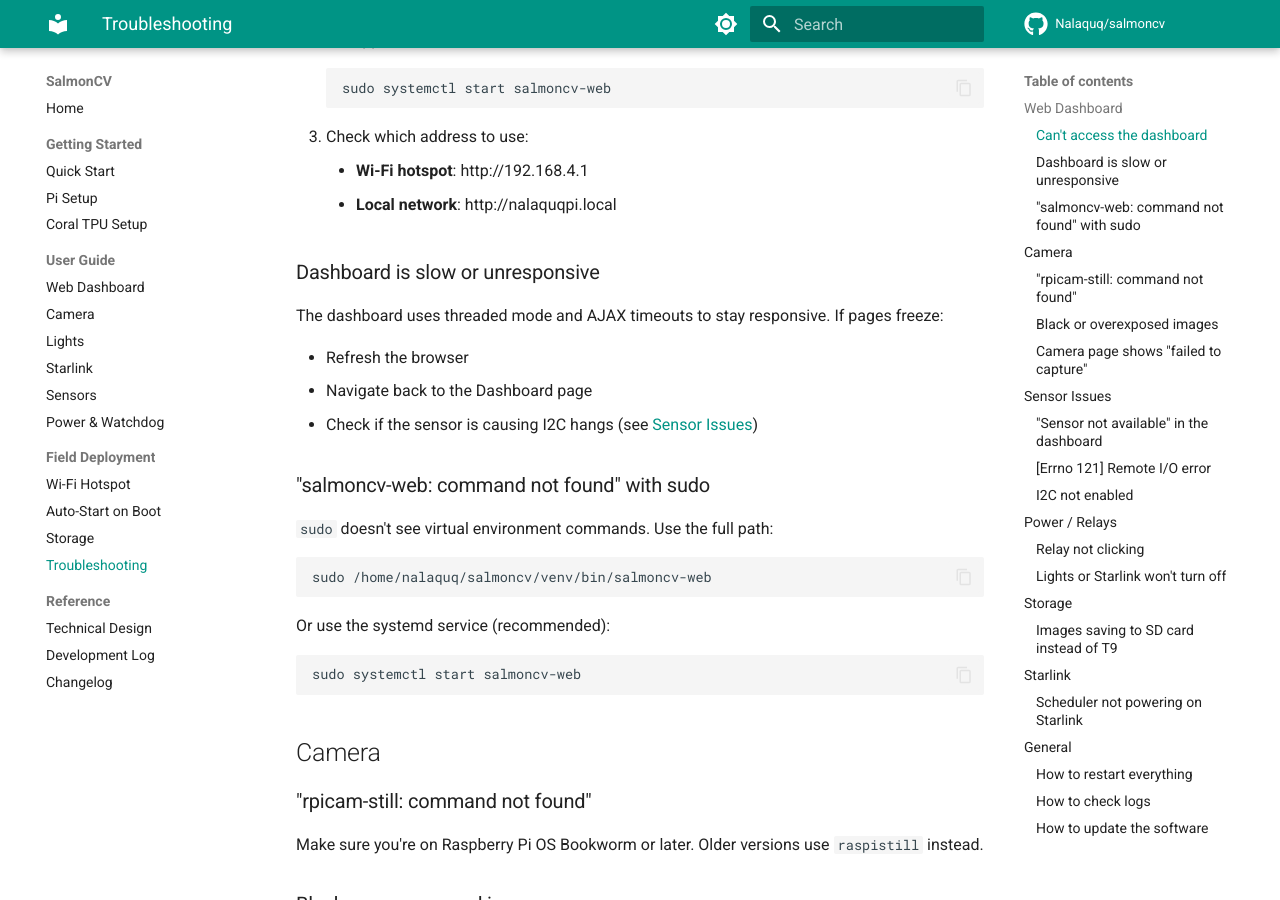
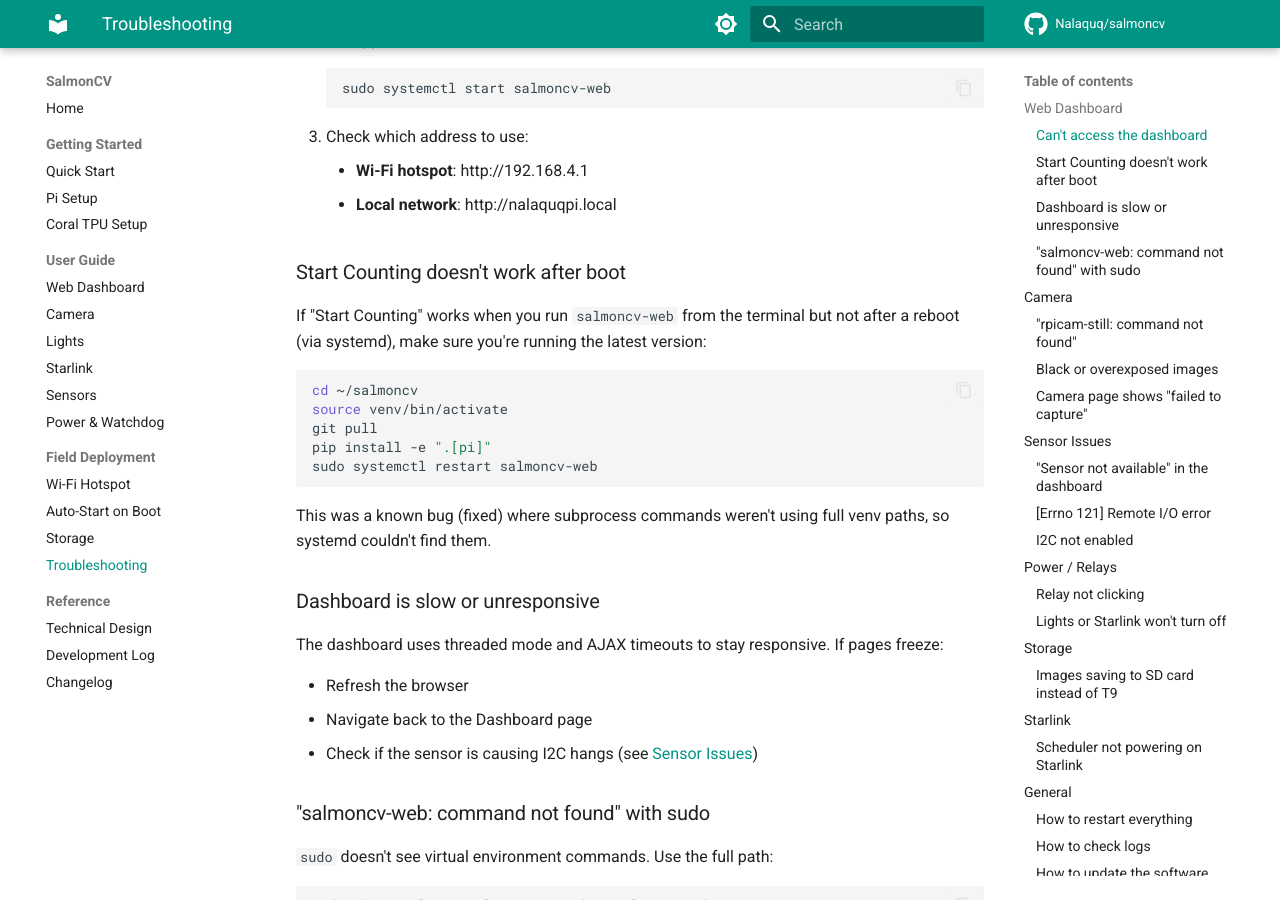
Before and after one commit to Nalaquq/salmoncv, an MkDocs documentation site: the page built from docs_site/troubleshooting.md, in a window 1280 px wide and 900 px high, scrolled down 413 px. Built offline with MkDocs 1.6.1 and Material for MkDocs 9.7.7, drawn with Linux system fonts in a browser that asks for light colours; comment, search, counter and statistics services are not loaded.

Commit message:
Update docs for pip install ".[pi]", Start Counting fix, safe hotspot, CI
- All install commands now use pip install -e ".[pi]" for Pi hardware deps
- Troubleshooting: added "Start Counting doesn't work after boot" entry
- Changelog: added test suite, VENV_BIN fix, watchdog fix, safe hotspot, CI
- README: updated hotspot to show --dry-run/--safe, tests count 101
- Auto-start, getting-started, coral-tpu-setup: updated install commands

Co-Authored-By: Claude Opus 4.6 <noreply@anthropic.com>

````diff
--- a/docs_site/troubleshooting.md
+++ b/docs_site/troubleshooting.md
@@ -17,6 +17,20 @@ Common issues and fixes for SalmonCV.
 3. Check which address to use:
     - **Wi-Fi hotspot**: http://192.168.4.1
     - **Local network**: http://nalaquqpi.local
+
+### Start Counting doesn't work after boot
+
+If "Start Counting" works when you run `salmoncv-web` from the terminal but not after a reboot (via systemd), make sure you're running the latest version:
+
+```bash
+cd ~/salmoncv
+source venv/bin/activate
+git pull
+pip install -e ".[pi]"
+sudo systemctl restart salmoncv-web
+```
+
+This was a known bug (fixed) where subprocess commands weren't using full venv paths, so systemd couldn't find them.
 
 ### Dashboard is slow or unresponsive
 
@@ -164,6 +178,6 @@ ls ~/salmoncv/data/*.csv
 cd ~/salmoncv
 source venv/bin/activate
 git pull
-pip install -e .
+pip install -e ".[pi]"
 sudo systemctl restart salmoncv-web
 ```
````
Also changed, not shown: README.md (+5 -4 lines), docs/usage-guide.md (+7 -7 lines), docs_site/auto-start.md (+1 -1 lines), docs_site/changelog.md (+10 -2 lines), docs_site/coral-tpu-setup.md (+1 -1 lines), docs_site/getting-started.md (+2 -2 lines).
